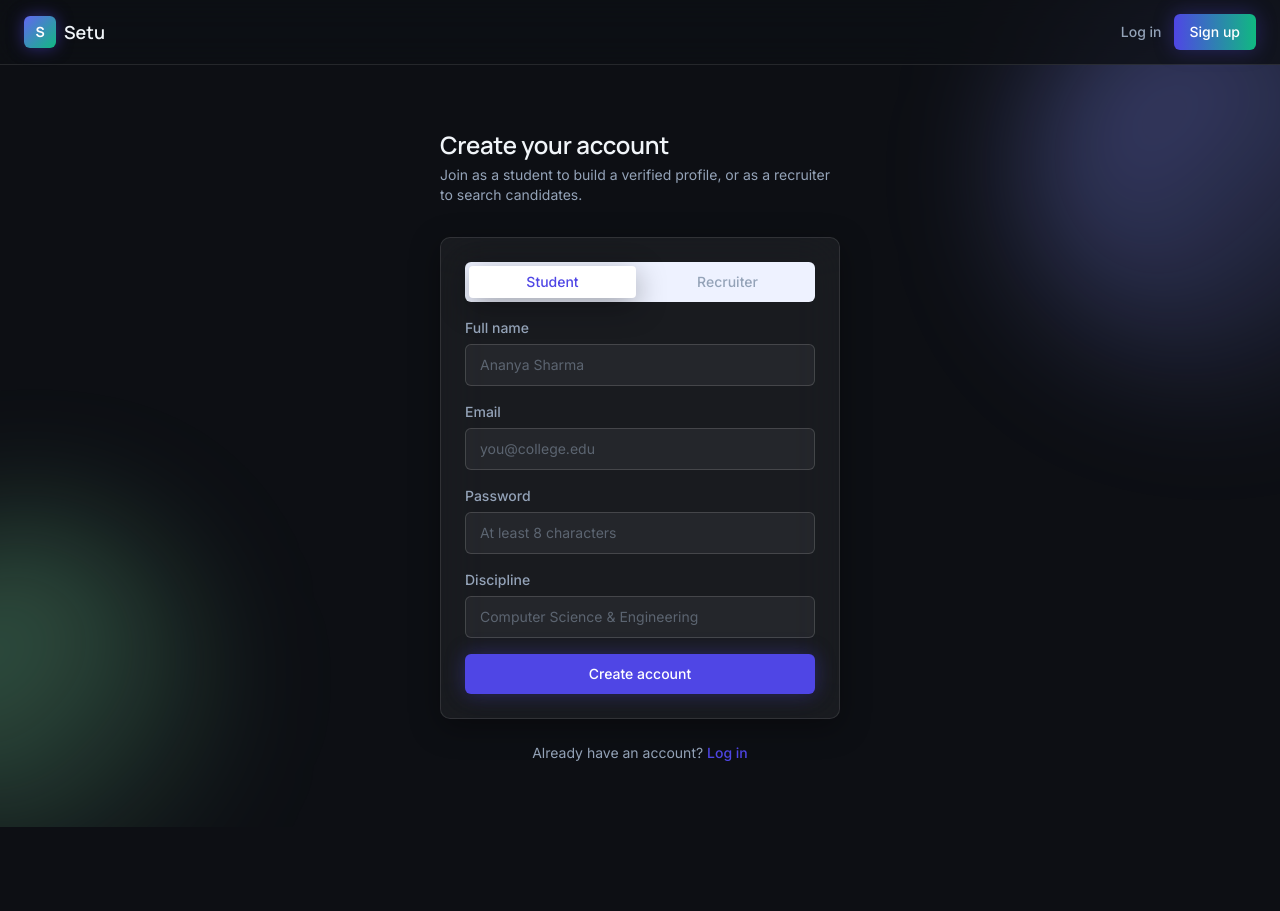
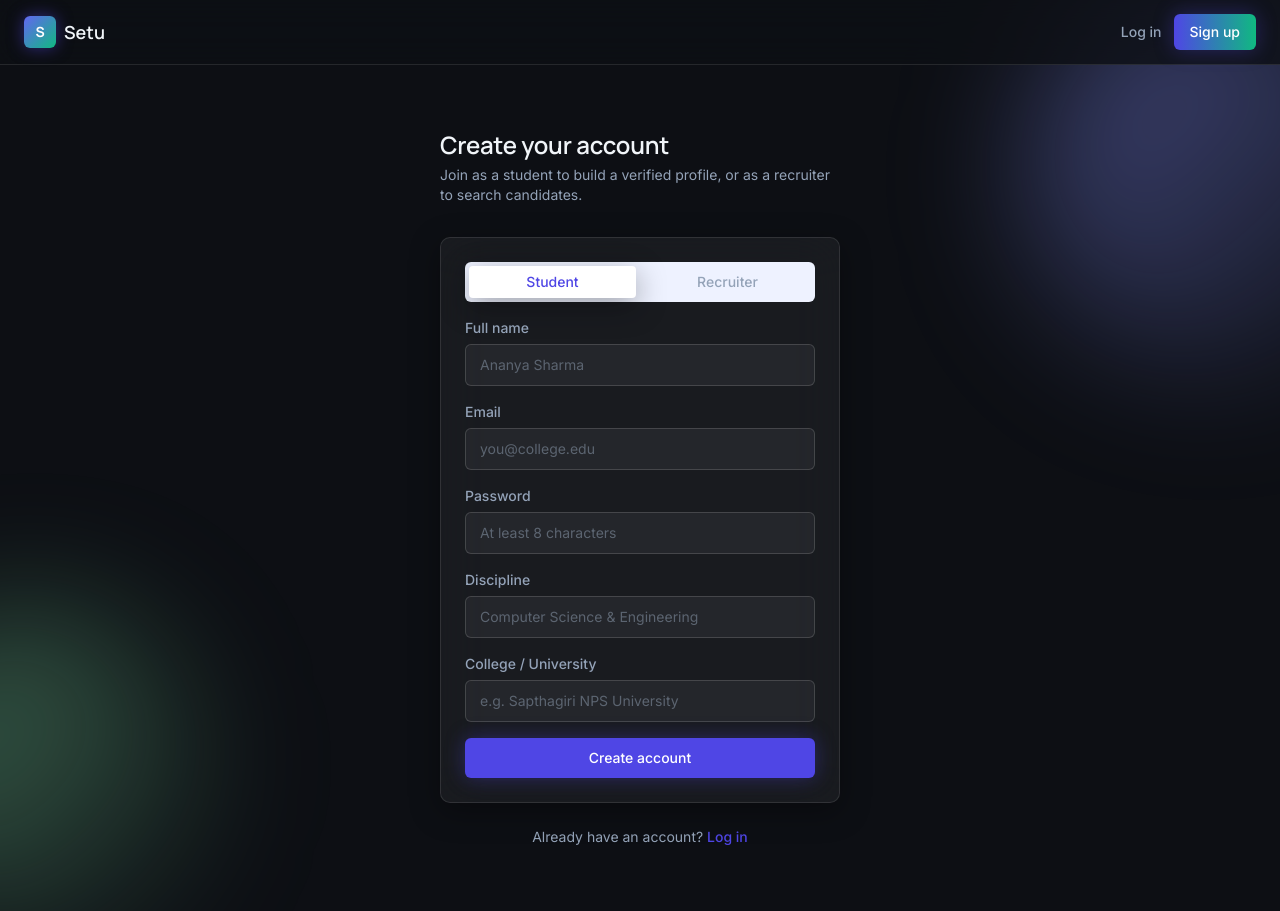
Before and after one commit to rkavana66-design/Skillbridge-frontend, a Next.js app: page /signup in a window 1280 px wide. Before the commit the page ends 827 px from the top, so only its background shows below. Built offline with nearby package versions, Linux system fonts and the light colour scheme; no server answers.

Commit message:
Add college input field for student role

```diff
--- a/app/signup/page.tsx
+++ b/app/signup/page.tsx
@@ -16,6 +16,7 @@ export default function SignupPage() {
   const [password, setPassword] = useState("");
   const [role, setRole] = useState<Role>("student");
   const [discipline, setDiscipline] = useState("");
+  const [college, setCollege] = useState("");
   const [designation, setDesignation] = useState("");
 
   const [loading, setLoading] = useState(false);
@@ -33,6 +34,7 @@ export default function SignupPage() {
         password,
         role,
         discipline: role === "student" ? discipline : undefined,
+        college: role === "student" ? college : undefined,
         designation: role === "recruiter" ? designation : undefined,
       });
       setSuccess(true);
@@ -135,6 +137,7 @@ export default function SignupPage() {
               </div>
 
               {role === "student" ? (
+                <>
                   <div>
                     <Label htmlFor="discipline">Discipline</Label>
                     <Input
@@ -145,6 +148,16 @@ export default function SignupPage() {
                       required
                     />
                   </div>
+                  <div>
+                    <Label htmlFor="college">College / University</Label>
+                    <Input
+                      id="college"
+                      value={college}
+                      onChange={(e) => setCollege(e.target.value)}
+                      placeholder="e.g. Sapthagiri NPS University"
+                    />
+                  </div>
+                </>
               ) : (
                 <div>
                   <Label htmlFor="designation">Designation</Label>
```
Lines whose indentation alone changed are shown as unchanged.
